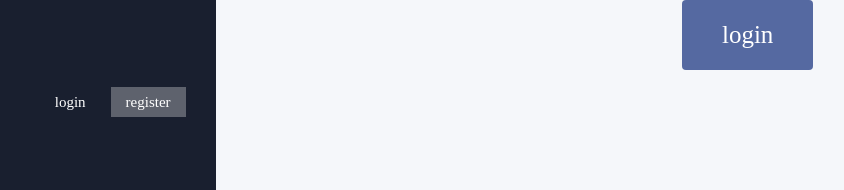
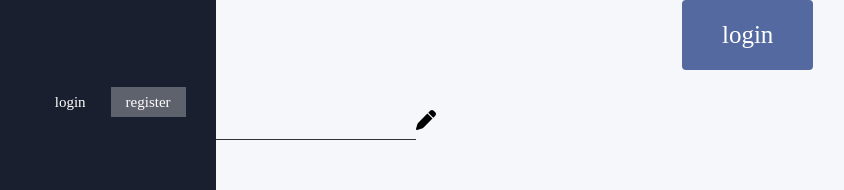
Before and after one commit to LMM-Lab/ModelCraft-Frontend, a Next.js app: page /register in a window 1280 px wide. Shown: the part 514-704 px from the top of the page, without its empty margins (1-845 px from the left). Built offline with nearby package versions, Linux system fonts and the light colour scheme.

Commit message:
UserNameInput

```diff
--- a/src/app/layout.tsx
+++ b/src/app/layout.tsx
@@ -5,6 +5,9 @@ import { ThemeProvider } from "styled-components";
 import theme from "@/styles/theme";
 import SideBar from "@/component/common/SideBar";
 import Grid from "@/component/common/styles/Grid";
+import { config } from '@fortawesome/fontawesome-svg-core';
+import '@fortawesome/fontawesome-svg-core/styles.css'; // 必須: CSSをインポート
+config.autoAddCss = false; // 自動CSS追加を無効化
 
 export default function RootLayout({ children, }: Readonly<{ children: React.ReactNode; }>) {
   return (
--- a/src/app/login/page.tsx
+++ b/src/app/login/page.tsx
@@ -22,7 +22,7 @@ const Login = () => {
     <div>
       <Text variants="ExtraLarge" margin="5rem 0 0 10rem">Login</Text>
       <form onSubmit={handleSubmit(onSubmit)}>
-        <Flex $flex_direction="column" $marginTop="10rem">
+      <Flex $flex_direction="column" $marginTop="10rem" $justify_content="center" $align_items="center">
           <Input {...register('mail',{required:'please enter your e-mail'})} $textAlign="center" variants="default" placeholder="e-mail" />
           {errors.mail && <Text color="red" variants="Medium">{errors.mail.message}</Text>}
           <Input {...register('password',{required:'please enter your password'})} $textAlign="center" $marginTop="1.5rem" variants="default" placeholder="password" />
--- a/src/app/register/page.tsx
+++ b/src/app/register/page.tsx
@@ -7,6 +7,7 @@ import Button from "@/component/common/Button";
 import { SubmitHandler, useForm } from "react-hook-form";
 import InputImage from "@/component/common/InputImage";
 import { useState } from "react";
+import UserNameInput from "@/component/common/UserNameInput";
 
 type FormData = {
   name: string
@@ -16,6 +17,7 @@ type FormData = {
 
 const Register = () => {
   const [icon, setIcon] = useState<File>()
+  const [userName,setUserName]=useState<string>('')
 
   const { register, handleSubmit, formState: { errors } } = useForm<FormData>()
   const onSubmit: SubmitHandler<FormData> = (data) => {
@@ -27,11 +29,16 @@ const Register = () => {
     console.log(iconFile)
   }
 
+  const handleInput=(event:React.ChangeEvent<HTMLInputElement>)=>{
+    setUserName(event.target.value)
+    console.log('userName:',userName)
+  }
+
   return (
     <div>
       <Text variants="ExtraLarge" margin="5rem 0 0 10rem">Register</Text>
       <form onSubmit={handleSubmit(onSubmit)}>
-        <Flex $flex_direction="column" $marginTop="5rem">
+        <Flex $flex_direction="column" $marginTop="5rem" $justify_content="center" $align_items="center">
           <InputImage size={70} onFile={handleIcon}/>
           <Input
             {...register('name', { required: 'Enter your UserName' })}
@@ -48,6 +55,7 @@ const Register = () => {
           <Button type="submit" $marginTop="5rem" variants="Medium">login</Button>
         </Flex>
       </form>
+      <UserNameInput onChange={handleInput}>{userName}</UserNameInput>
     </div>
   )
 
--- a/src/component/common/SideBar/index.tsx
+++ b/src/component/common/SideBar/index.tsx
@@ -33,17 +33,14 @@ const SideBar = () => {
         <Link href='/accounts'>
           <Button variants="nav" $isactive={(pathname === '/accounts')}>accounts</Button>
         </Link>
-        <Flex $marginTop="8rem">
+        <Flex $justify_content="center" $marginTop="8rem">
           <Link href='/login'>
             <Button variants="nav" fontSize={theme.fontSize.Small} height="3rem" padding="1rem" $isactive={(pathname === '/login')} $marginRight="1rem">login</Button>
           </Link>
           <Link href='/register'>
             <Button variants="nav" fontSize={theme.fontSize.Small} height="3rem" padding="1rem" $isactive={(pathname === '/register')} $marginLeft="1rem">register</Button>
           </Link>
-
         </Flex>
-
-
       </SideBarCSS>
     </div>
   )
--- /dev/null
+++ b/src/component/common/UserNameInput/index.tsx
@@ -0,0 +1,68 @@
+import { faPen } from '@fortawesome/free-solid-svg-icons';
+import { FontAwesomeIcon } from '@fortawesome/react-fontawesome';
+import React, { useState } from 'react';
+import styled from 'styled-components';
+import Flex from '../styles/Flex';
+
+type Props = {
+  width?: string
+  fontSize?: string
+  value?: string
+  height?: string
+}
+
+const Div = styled.div<Props>`
+  width:${({ width }) => width};
+  height:${({ height }) => height};
+  font-size:${({ fontSize }) => fontSize};
+  border-bottom:1px solid#333;
+  background-color:${({ theme }) => theme.colors.background};
+  line-height: ${(props) => props.height};
+  text-align:center;
+`
+
+const Input = styled.input<Props>`
+  width:${({ width }) => width};
+  height:${({ height }) => height};
+  font-size:${({ fontSize }) => fontSize};
+  border-bottom:1px solid#333;
+  background-color:${({ theme }) => theme.colors.background};
+  text-align:center;
+  &:focus{
+    outline:none;
+  }
+`
+
+type UserNameInputProps = {
+  children: string
+  onChange: React.ChangeEventHandler<HTMLInputElement>
+  fontSize?: string
+  width?: string
+  height?: string
+}
+
+const UserNameInput = ({ children, onChange, fontSize = '40px', width = '200px', height = '70px' }: UserNameInputProps) => {
+  const [isEditing, setIsEditing] = useState(true)
+
+  const handleInput = () => {
+    setIsEditing(false)
+  }
+  const handleInputEdit = () => {
+    setIsEditing(true)
+  }
+
+  return (
+    <div>
+      {isEditing ? (
+        <Flex>
+          <Div width={width} height={height} fontSize={fontSize}>{children}</Div>
+          <FontAwesomeIcon icon={faPen} style={{ fontSize: '2rem',cursor:'pointer',marginTop:'auto',marginBottom:'1rem'}} onClick={handleInput} />
+        </Flex>
+      ) : (
+        <Input width={width} height={height} fontSize={fontSize} onBlur={handleInputEdit} defaultValue={children} onChange={onChange} autoFocus />)
+      }
+    </div>
+  )
+}
+
+export default UserNameInput
--- a/src/component/common/styles/Flex/index.tsx
+++ b/src/component/common/styles/Flex/index.tsx
@@ -18,8 +18,8 @@ const Flex=styled(Box)<FlexProps>`
   flex-direction:${({$flex_direction})=>$flex_direction};
   flex-wrap:${({$flex_wrap})=>$flex_wrap};
   flex-flow:${({$flex_flow})=>$flex_flow};
-  justify-content:${({$justify_content='center'})=>$justify_content};
-  align-items:${({$align_items='center'})=>$align_items};
+  justify-content:${({$justify_content})=>$justify_content};
+  align-items:${({$align_items})=>$align_items};
   align-content:${({$align_content})=>$align_content};
   gap:${({$gap})=>$gap};
   row-gap:${({$row_gap})=>$row_gap};
```
